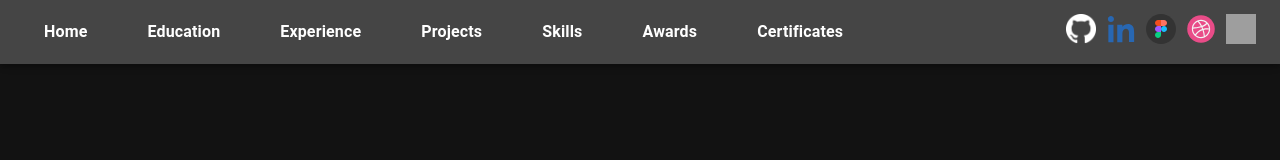
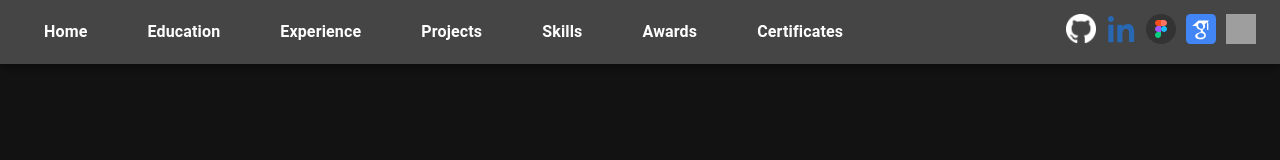
Before and after one commit to olivernjeru/olivernjeru.github.io, a React (Create React App) app: page / in a window 1280 px wide. Shown: the top 160 px of the page. Built offline with nearby package versions, Linux system fonts and the light colour scheme; grey boxes are pictures that could not be loaded.

Commit message:
add google scholar svg
use google scholar svg

stop using dribbble svg

remove dribbble svg

```diff
--- a/src/components/Navbar.js
+++ b/src/components/Navbar.js
@@ -50,8 +50,8 @@ const Navbar = () => {
             <a href="https://figma.com/@olivernjeru" target="blank" rel="noopener">
               <img src="assets/socials/figma.svg" alt="Figma" style={socialIconStyle} />
             </a>
-            <a href="https://dribbble.com/olivernjeru" target="blank" rel="noopener">
-              <img src="assets/socials/dribbble.svg" alt="Dribbble" style={socialIconStyle} />
+            <a href="https://scholar.google.com/citations?user=V9-eteEAAAAJ&hl=en" target="blank" rel="noopener">
+              <img src="assets/socials/google-scholar.svg" alt="Google Scholar" style={socialIconStyle} />
             </a>
             <a href="https://unsplash.com/olivernjeru" target="blank" rel="noopener noreferrer">
               <img src="assets/socials/unsplash.svg" alt="Unsplash" style={socialIconStyle} />
@@ -88,8 +88,8 @@ const Navbar = () => {
             <a href="https://figma.com/@olivernjeru" target="blank" rel="noopener">
               <img src="assets/socials/figma.svg" alt="Figma" style={socialIconStyle} />
             </a>
-            <a href="https://dribbble.com/olivernjeru" target="blank" rel="noopener">
-              <img src="assets/socials/dribbble.svg" alt="Dribbble" style={socialIconStyle} />
+            <a href="https://scholar.google.com/citations?user=V9-eteEAAAAJ&hl=en" target="blank" rel="noopener">
+              <img src="assets/socials/google-scholar.svg" alt="Google Scholar" style={socialIconStyle} />
             </a>
             <a href="https://unsplash.com/olivernjeru" target="blank" rel="noopener noreferrer">
               <img src="assets/socials/unsplash.svg" alt="Unsplash" style={socialIconStyle} />
```
Also changed, not shown: public/assets/socials/dribbble.svg (deleted), public/assets/socials/google-scholar.svg (added).
